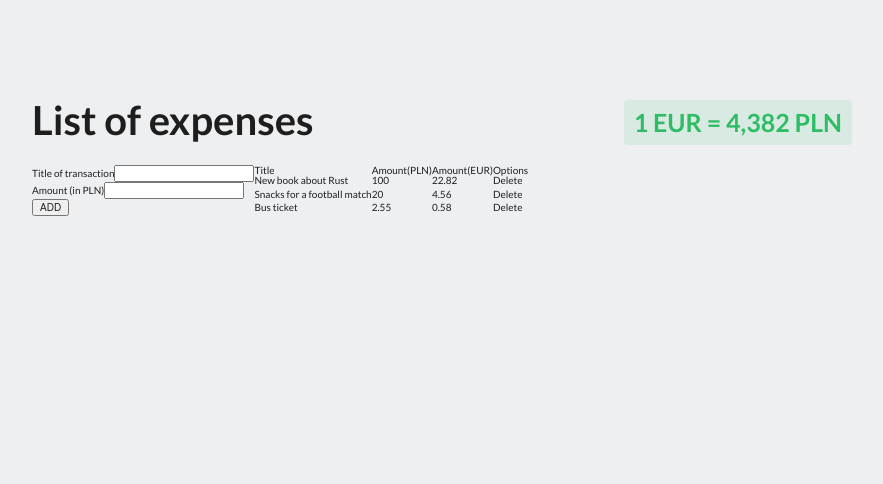
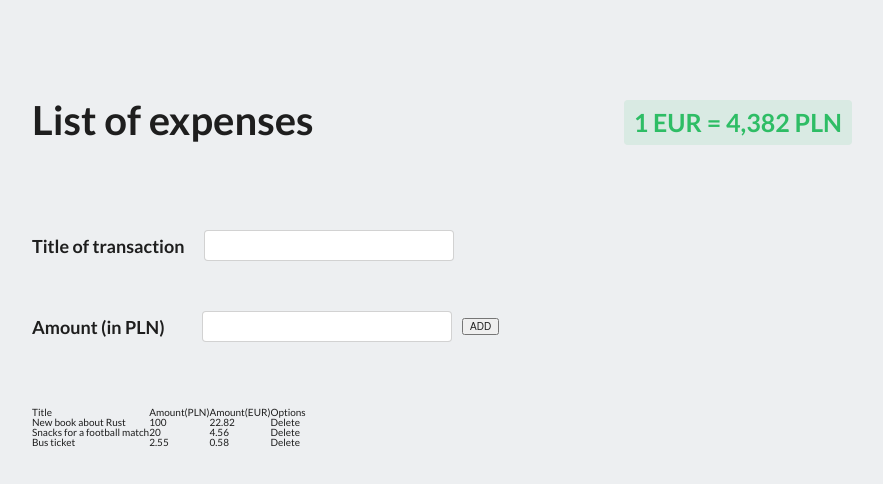
Before and after one commit to Erwin0917/listOfExpenses, a React (Create React App) app: page / in a window 1280 px wide. Shown: the top 484 px of the page, without its empty margins (198-1081 px from the left). Built offline with nearby package versions, Linux system fonts and the light colour scheme.

Commit message:
form => formik, label, input styles

```diff
--- a/package.json
+++ b/package.json
@@ -10,6 +10,7 @@
     "@types/react": "16.9.11",
     "@types/react-dom": "16.9.3",
     "emotion": "^10.0.23",
+    "formik": "^2.0.3",
     "react": "^16.11.0",
     "react-dom": "^16.11.0",
     "react-scripts": "3.2.0",
--- /dev/null
+++ b/src/components/AddExpensForm.tsx
@@ -0,0 +1,85 @@
+import styled from '@emotion/styled';
+import { Formik } from 'formik';
+import React from 'react';
+import Input from './Input';
+
+const AddExpensFormStyles = styled.div`
+	width: 100%;
+	margin: 40px 0;
+
+	.addExpenseForm {
+		width: 100%;
+		display: flex;
+		flex-wrap: wrap;
+	}
+`;
+
+const InputStyles = styled(Input)`
+	width: 250px;
+`;
+
+const LabelStyles = styled.label`
+	font-size: 1.8rem;
+	margin-right: 10px;
+	font-weight: 600;
+	min-width: 150px;
+`;
+
+const InputWrapperStyles = styled.div`
+	width: 100%;
+	display: flex;
+	align-items: center;
+	margin: 20px 0;
+`;
+
+const AddExpensForm = () => {
+	const titleInputName = 'title';
+	const amountInputnae = 'amount';
+
+	return (
+		<AddExpensFormStyles>
+			<Formik
+				initialValues={{ title: '', amount: '' }}
+				validate={values => {
+					const errors = {};
+					// if (!values.email) {
+					// 	errors.email = 'Required';
+					// } else if (!/^[A-Z0-9._%+-]+@[A-Z0-9.-]+\.[A-Z]{2,}$/i.test(values.email)) {
+					// 	errors.email = 'Invalid email address';
+					// }
+					return errors;
+				}}
+				onSubmit={values => {}}>
+				{({ values, errors, touched, handleChange, handleSubmit }) => (
+					<form className='addExpenseForm' onSubmit={handleSubmit}>
+						<InputWrapperStyles>
+							<LabelStyles htmlFor={titleInputName}>Title of transaction</LabelStyles>
+							<InputStyles
+								id={titleInputName}
+								type={titleInputName}
+								name={titleInputName}
+								onChange={handleChange}
+								value={values.title}
+							/>
+							{errors.title && touched.title && errors.title}
+						</InputWrapperStyles>
+						<InputWrapperStyles>
+							<LabelStyles htmlFor={amountInputnae}>Amount (in PLN)</LabelStyles>
+							<InputStyles
+								id={amountInputnae}
+								type={amountInputnae}
+								name={amountInputnae}
+								onChange={handleChange}
+								value={values.amount}
+							/>
+							{errors.amount && touched.amount && errors.amount}
+							<button type='submit'>ADD</button>
+						</InputWrapperStyles>
+					</form>
+				)}
+			</Formik>
+		</AddExpensFormStyles>
+	);
+};
+
+export default AddExpensForm;
--- /dev/null
+++ b/src/components/Input.tsx
@@ -0,0 +1,20 @@
+import styled from '@emotion/styled';
+import React from 'react';
+import { Color } from '../styles/const/Color';
+import { ColorUtil } from '../utils/ColorUtil';
+
+const InputStyles = styled.input`
+	font-family: 'Lato', sans-serif;
+	font-size: 16px;
+	font-weight: 600;
+	border: 1px solid ${ColorUtil.hexToRgba(Color.TEXT_DARK, 0.2)};
+	padding: 5px 10px;
+	border-radius: 4px;
+	margin: 5px 10px;
+`;
+
+const Input = (props: any) => {
+	return <InputStyles {...props} />;
+};
+
+export default Input;
--- a/src/utils/ColorUtil.ts
+++ b/src/utils/ColorUtil.ts
@@ -16,7 +16,7 @@ export class ColorUtil {
 			: null;
 	};
 
-	public static hexToRgba = (hex: string, alpha: number) => {
+	public static hexToRgba = (hex: string, alpha: number): string | undefined => {
 		const color = ColorUtil.hexToRgb(hex);
 		if (!color) return;
 		return `rgba(${color.r}, ${color.g}, ${color.b}, ${alpha})`;
--- a/src/views/App.tsx
+++ b/src/views/App.tsx
@@ -1,8 +1,9 @@
+import { css, Global } from '@emotion/core';
 import React from 'react';
-import { Global, css } from '@emotion/core';
-import { GlobalStyles } from '../styles/global/GlobalStyles';
+import AddExpensForm from '../components/AddExpensForm';
 import AppWrapper from '../components/AppWrapper';
 import Header from '../components/Header';
+import { GlobalStyles } from '../styles/global/GlobalStyles';
 
 const App = () => {
 	return (
@@ -14,20 +15,7 @@ const App = () => {
 			/>
 			<AppWrapper>
 				<Header />
-
-				<div>
-					<form>
-						<div>
-							<label>Title of transaction</label>
-							<input type='text' />
-						</div>
-						<div>
-							<label>Amount (in PLN)</label>
-							<input type='text' />
-						</div>
-						<button>ADD</button>
-					</form>
-				</div>
+				<AddExpensForm />
 
 				<table>
 					<thead>
```
Also changed, not shown: 1 other file (tests, documents, lock files or other folders).
